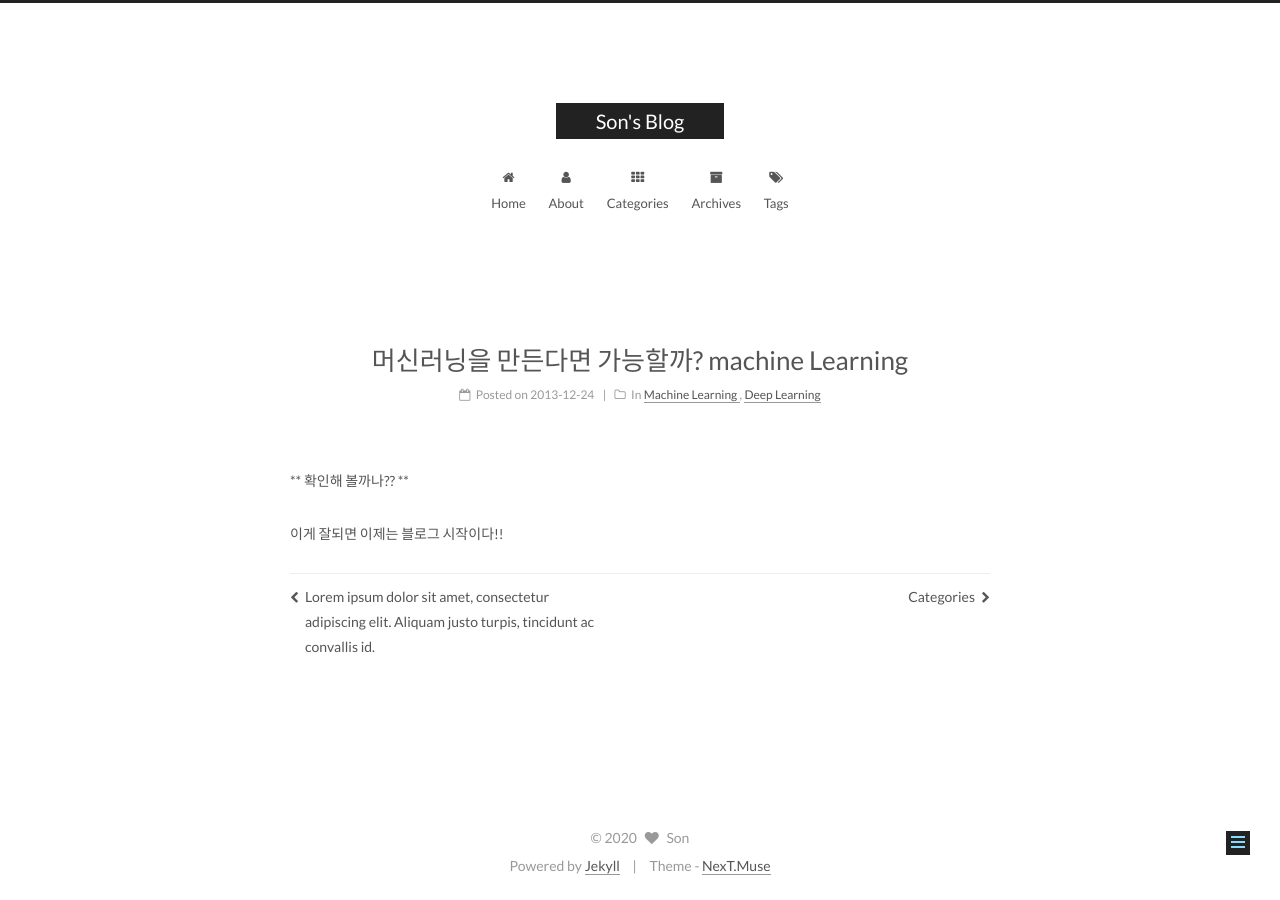
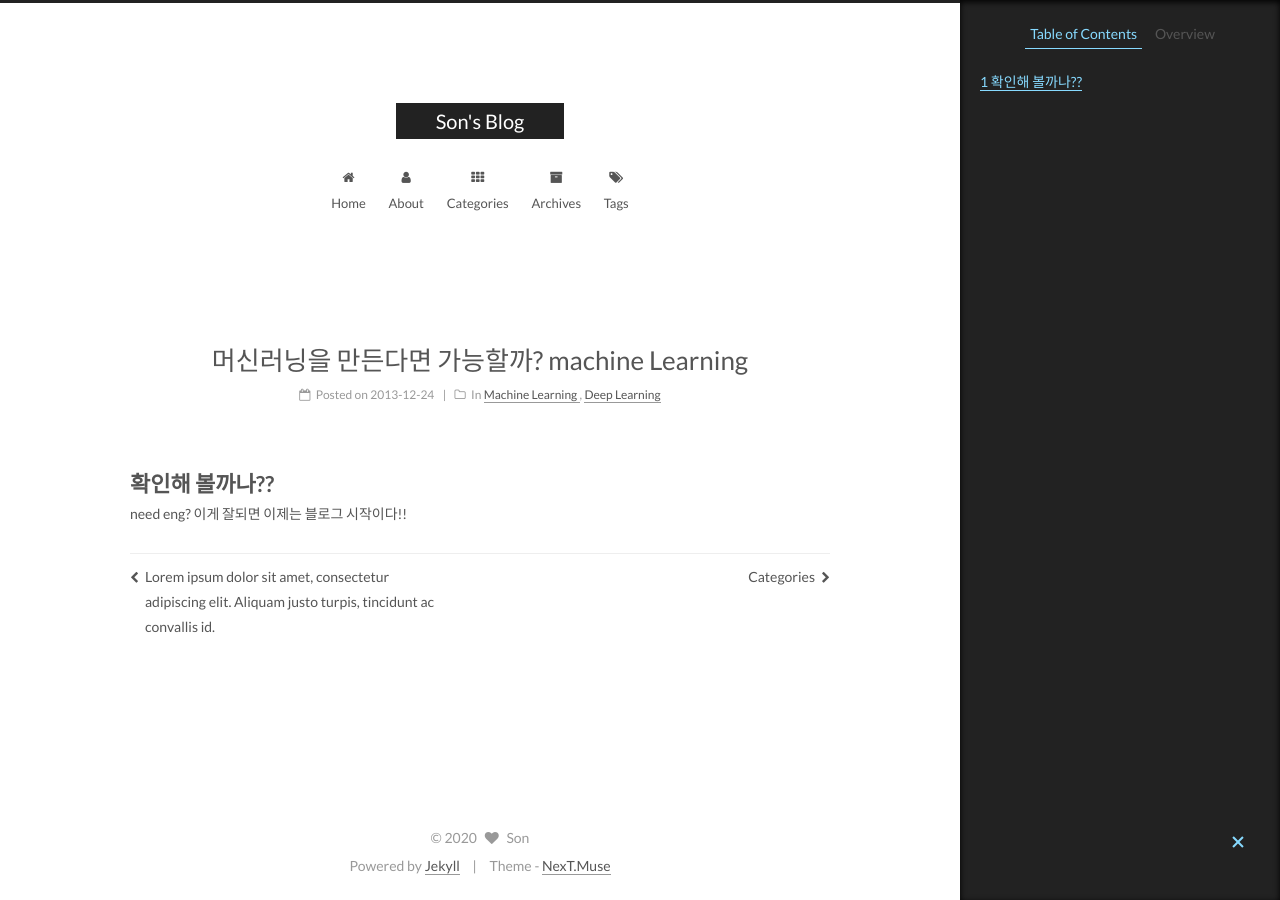
Before and after one commit to son-pistachio/son-pistachio.github.io, a Jekyll site: the page built from _posts/2020-12-01-create test.md, in a window 1280 px wide. Built offline with Jekyll 4.4.1, drawn with Linux system fonts in a browser that asks for light colours.

Commit message:
update post

```diff
--- a/_posts/2020-12-01-create test.md
+++ b/_posts/2020-12-01-create test.md
@@ -6,6 +6,7 @@
 - Deep Learning
 ---
 
-** 확인해 볼까나?? **
 
+# 확인해 볼까나??
+need eng?
 이게 잘되면 이제는 블로그 시작이다!!
```
